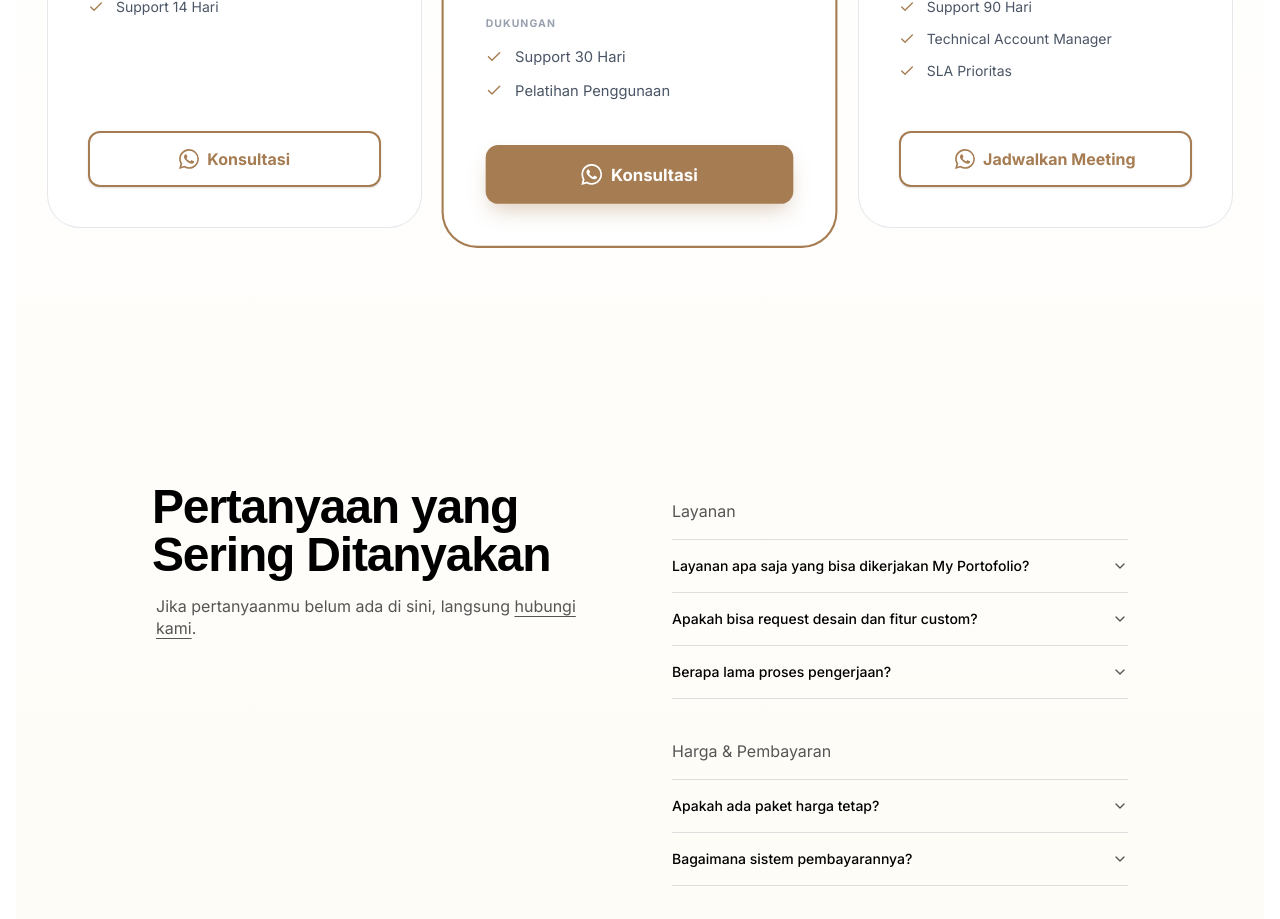
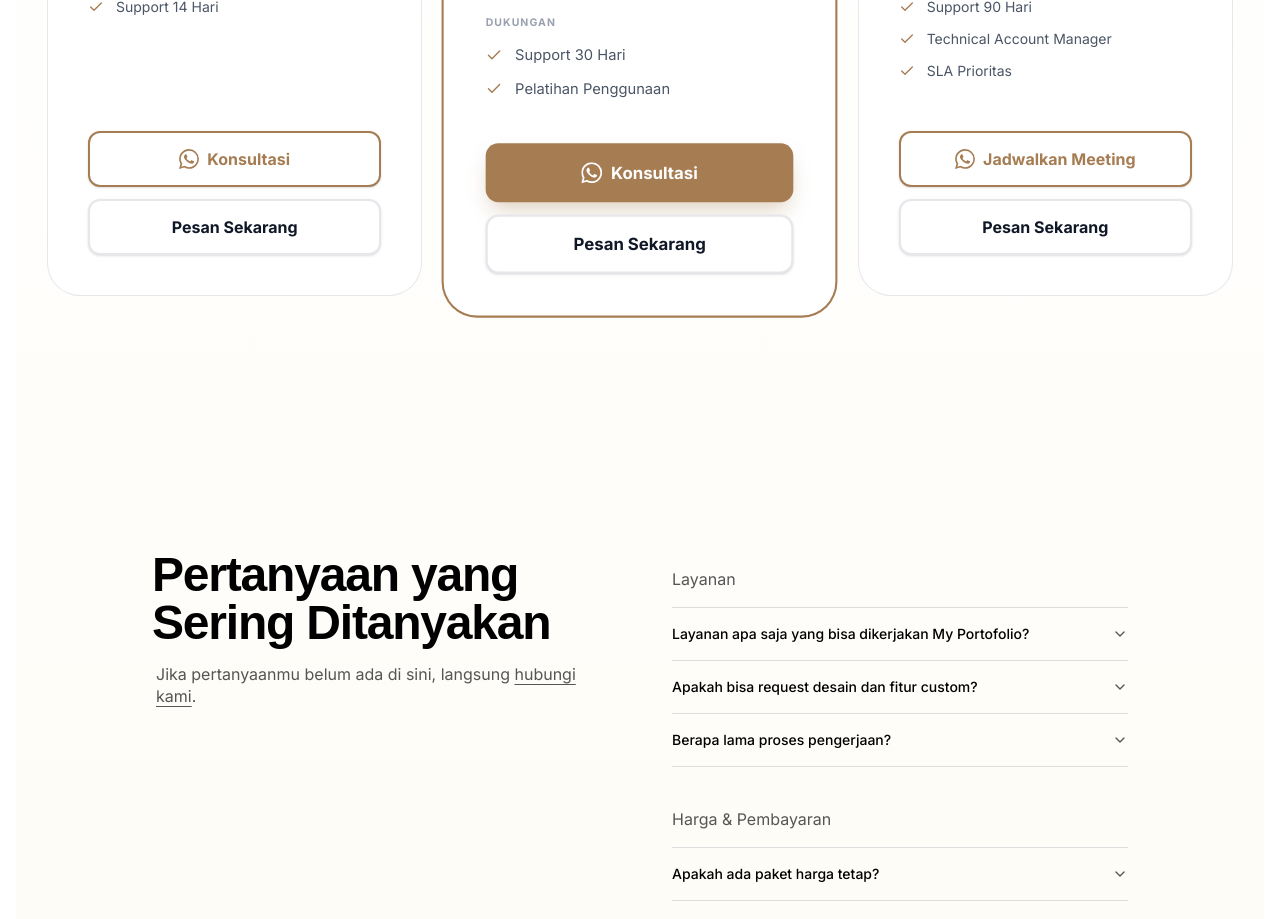
Before and after one commit to wahyuhidayatwyh-boop/ecomerce.mp, a Next.js app: page / in a window 1280 px wide. Shown: the part 9580-10499 px from the top of the page. Built offline with nearby package versions, Linux system fonts and the light colour scheme.

Commit message:
feat: add 'Pesan Sekarang' Google Forms button to pricing table

```diff
--- a/src/components/blocks/pricing.tsx
+++ b/src/components/blocks/pricing.tsx
@@ -209,10 +209,11 @@ export function Pricing({ className }: { className?: string }) {
                 </div>
               </div>
 
+              <div className="mt-10 flex flex-col gap-3">
                 <Button
                   asChild
                   className={cn(
-                  "mt-10 w-full h-12 md:h-14 rounded-xl text-sm md:text-base font-bold transition-all duration-300 active:scale-95 gap-2 px-4",
+                    "w-full h-12 md:h-14 rounded-xl text-sm md:text-base font-bold transition-all duration-300 active:scale-95 gap-2 px-4",
                     tier.highlighted
                       ? "bg-[#A67C52] text-white hover:bg-[#8B5E3C] shadow-[0_10px_20px_-5px_rgba(166,124,82,0.4)]"
                       : "bg-white dark:bg-zinc-800/50 border-2 border-[#A67C52] text-[#A67C52] hover:bg-[#A67C52] hover:text-white shadow-sm"
@@ -240,6 +241,20 @@ export function Pricing({ className }: { className?: string }) {
                     {tier.buttonText}
                   </a>
                 </Button>
+
+                <Button
+                  asChild
+                  className="w-full h-12 md:h-14 rounded-xl text-sm md:text-base font-bold transition-all duration-300 active:scale-95 bg-white dark:bg-zinc-800 border-2 border-gray-200 dark:border-zinc-700 text-gray-900 dark:text-zinc-100 hover:bg-gray-50 dark:hover:bg-zinc-700/50 shadow-sm"
+                >
+                  <a
+                    href="https://bit.ly/datamyportofolioid"
+                    target="_blank"
+                    rel="noopener noreferrer"
+                  >
+                    Pesan Sekarang
+                  </a>
+                </Button>
+              </div>
             </div>
           ))}
         </div>
```
Lines whose indentation alone changed are shown as unchanged.
